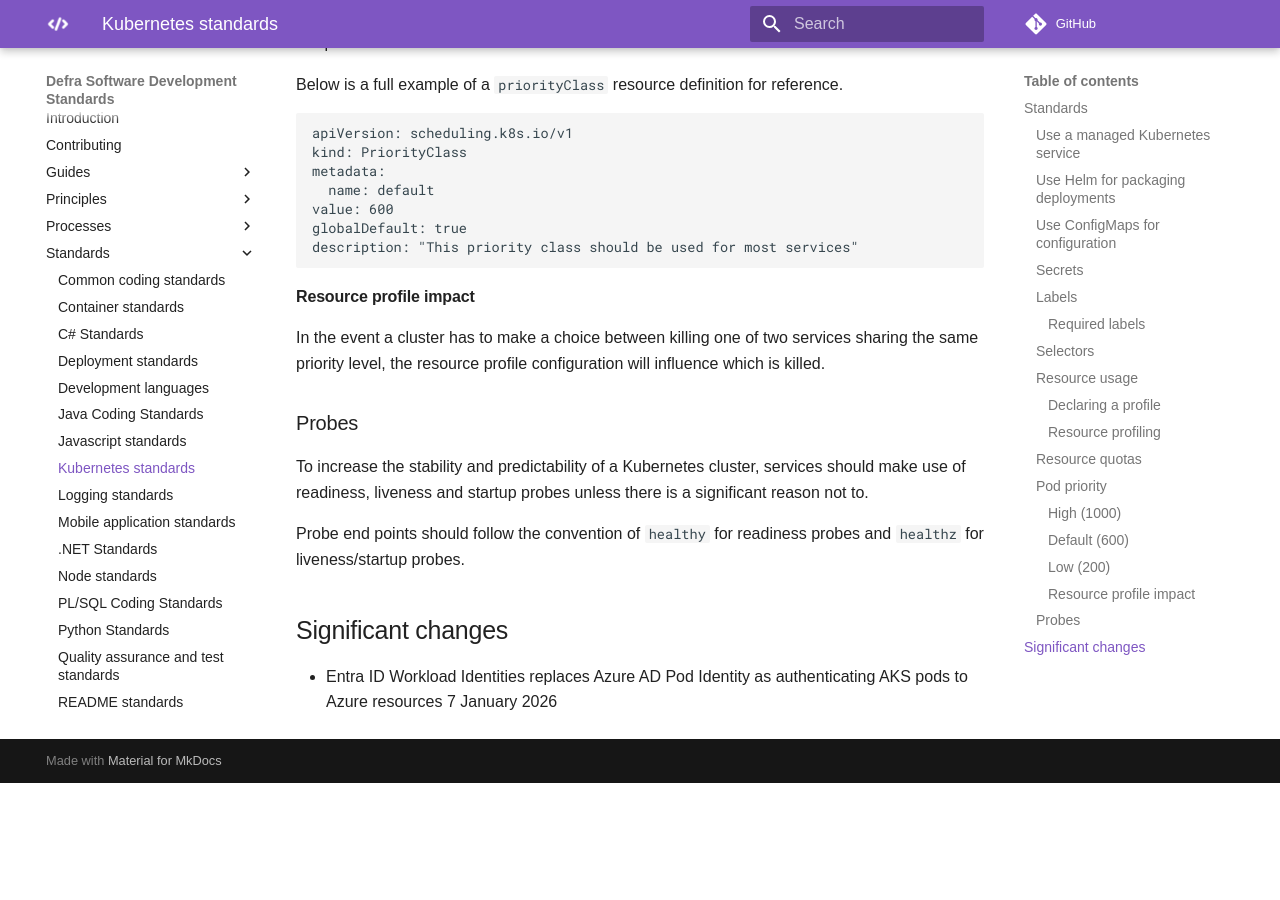
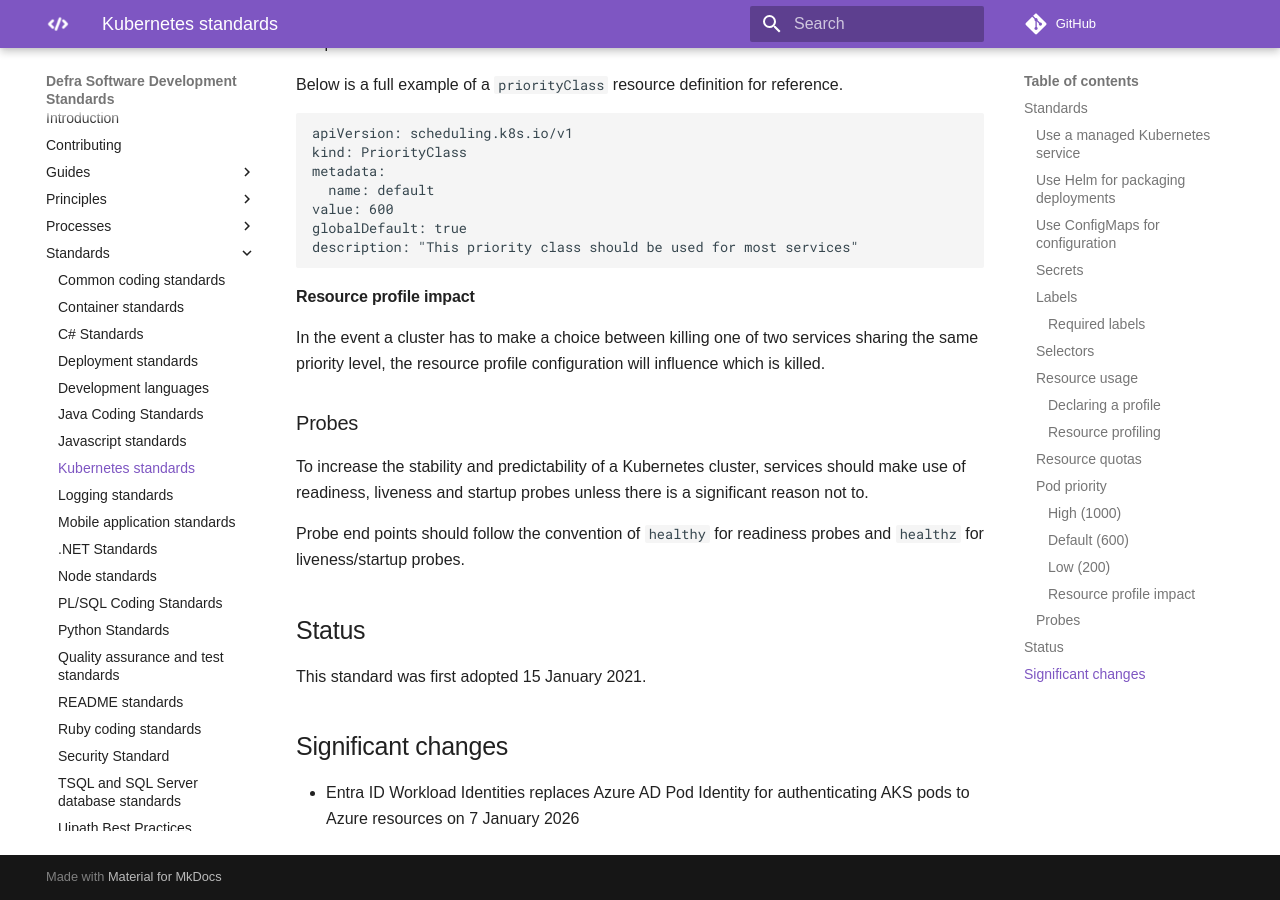
Before and after one commit to DEFRA/software-development-standards, an MkDocs documentation site: the page built from docs/standards/kubernetes_standards.md, in a window 1280 px wide and 900 px high, scrolled down 3705 px. Built offline with MkDocs 1.6.1 and Material for MkDocs 9.7.7, drawn with Linux system fonts in a browser that asks for light colours; some web fonts are replaced; comment, search, counter and statistics services are not loaded; before the commit the page ends 4488 px from its top, so only the background shows below that.

Commit message:
Add status

```diff
--- a/docs/standards/kubernetes_standards.md
+++ b/docs/standards/kubernetes_standards.md
@@ -129,5 +129,9 @@ To increase the stability and predictability of a Kubernetes cluster, services s
 
 Probe end points should follow the convention of `healthy` for readiness probes and `healthz` for liveness/startup probes.
 
+## Status
+
+This standard was first adopted 15 January 2021.
+
 ## Significant changes
-- Entra ID Workload Identities replaces Azure AD Pod Identity as authenticating AKS pods to Azure resources 7 January 2026
+- Entra ID Workload Identities replaces Azure AD Pod Identity for authenticating AKS pods to Azure resources on 7 January 2026
```
